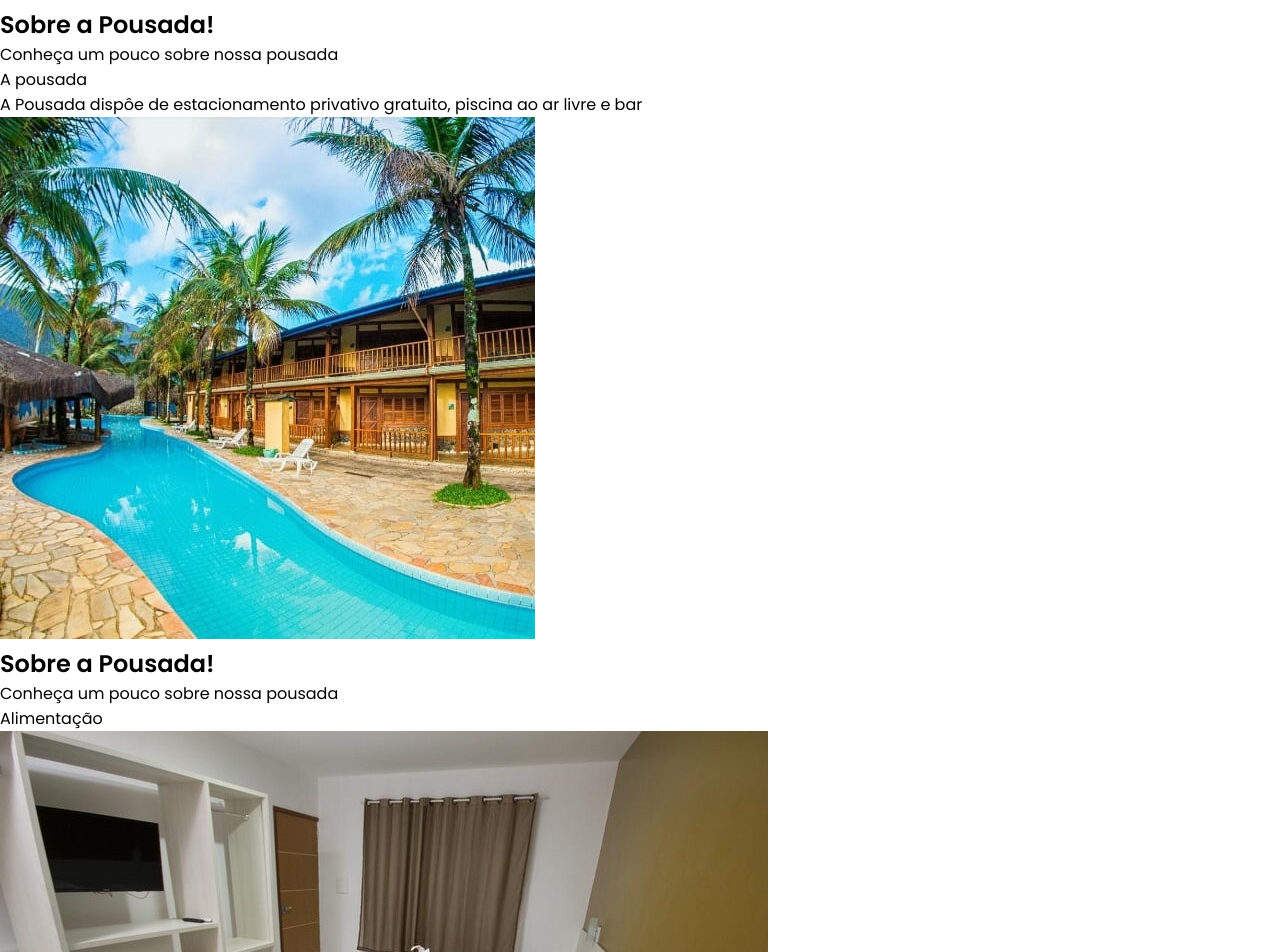
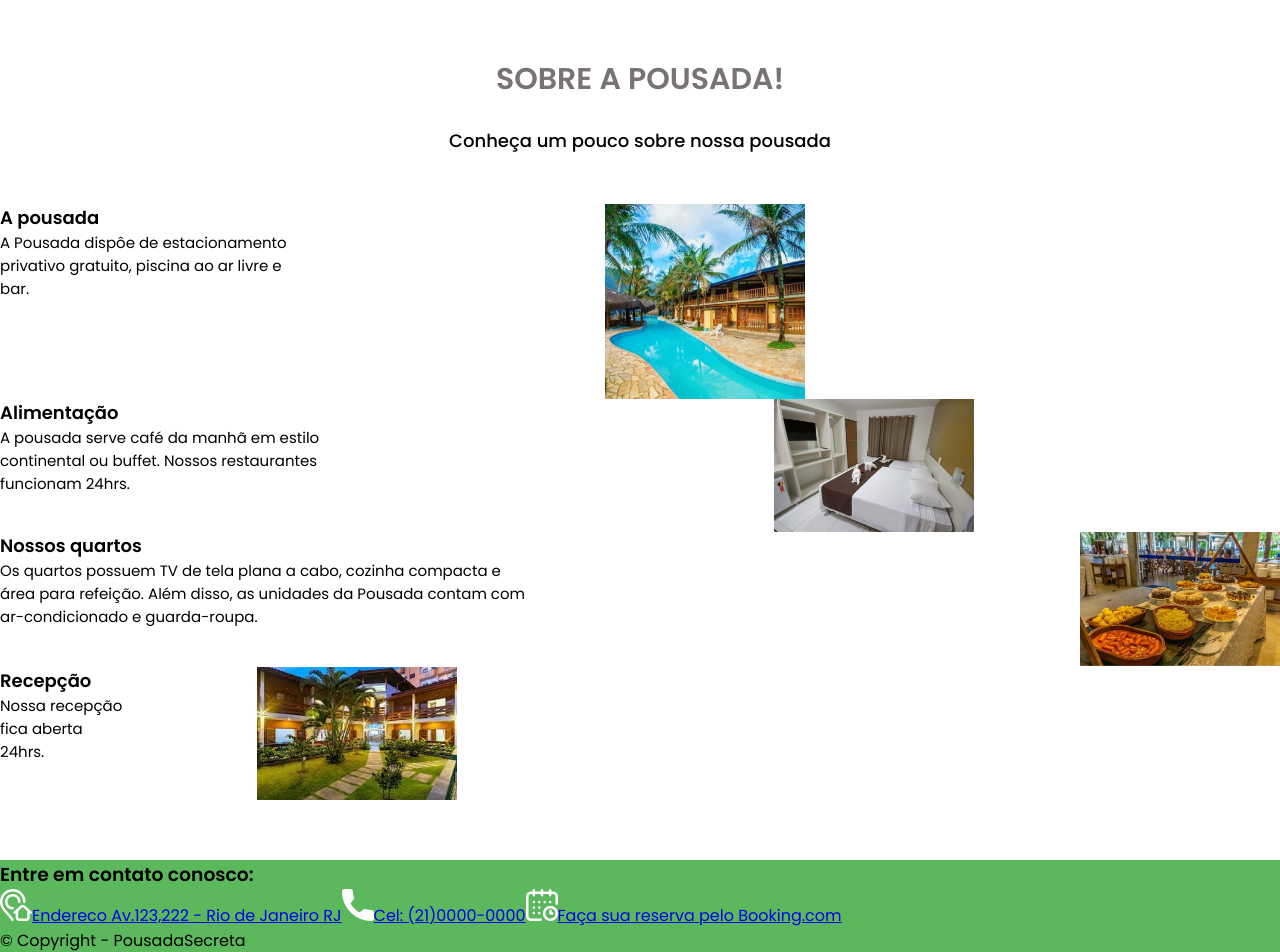
Before and after one commit to Douglaslima93/pousada-secreta, a React (Vite) app: page / in a window 1280 px wide. Shown: the part 1500-2452 px from the top of the page. Built offline with nearby package versions, Linux system fonts and the light colour scheme.

Commit message:
Conteudo sobre

```diff
--- a/src/componentes/Rodape/index.jsx
+++ b/src/componentes/Rodape/index.jsx
@@ -4,7 +4,21 @@ import './style.css'
 export default function Rodape() {
     return(
         <footer>
-            Contato
+            <div className="contato">
+                <h3>Entre em contato conosco:</h3>
+                <a href="#Mapa"><img src="../icones/endereco.png" alt="Endereço"/>Endereco Av.123,222 - Rio de Janeiro RJ</a>
+
+                <a href="+552100000000"><img src="../icones/telefone.png" alt="Telefone"/>Cel: (21)0000-0000</a>
+
+                <a href="https://www.booking.com/index.pt-br.html?label=gen173nr-
+                1BCAEoggI46AdIM1gEaCCIAQGYAS24ARfIAQzYAQHoAQGIAgGoAgO4AuGTxqUGwAIB0gIkN2Q3ZWMxZDAtZTc3MS00MGY4LWExOT
+                ktZWM2YWE0MjZkOTY32AIF4AIB&sid=da8a2b4f81970fd5d6e507e135a40d98&keep_landing=1&sb_price_type=total&">
+                <img src="../icones/calendario.png" alt="Calendario"/>Faça sua reserva pelo Booking.com</a>
+            </div>
+
+            <div className="patente">
+                <span>&copy; Copyright - PousadaSecreta</span>
+            </div>
         </footer>
     )
 }
--- a/src/componentes/Rodape/style.css
+++ b/src/componentes/Rodape/style.css
@@ -0,0 +1,3 @@
+footer{
+    background-color: #5cb85c;
+}
--- a/src/componentes/paginas/Home/index.jsx
+++ b/src/componentes/paginas/Home/index.jsx
@@ -41,29 +41,37 @@ const Home = () => {
                 </div>
                 </section>
 
+                <section className="sobre-pousada">
+                <div className="sobre-texto">
+                <h2>Sobre a Pousada!</h2>
+                <p>Conheça um pouco sobre nossa pousada</p>
+                </div>
+
                 <Sobre
                 titulo= "A pousada"
-                sobre= "A Pousada dispôe de estacionamento privativo gratuito, piscina ao ar livre e bar"
+                sobre= "A Pousada dispôe de estacionamento privativo gratuito, piscina ao ar livre e bar."
                 img={imgPousada}
                 />
 
                 <Sobre
                 titulo="Alimentação"
-                sobre=""
+                sobre="A pousada serve café da manhã em estilo continental ou buffet. Nossos restaurantes funcionam 24hrs."
                 img={imgAlimentacao}
                 />
 
                 <Sobre
-                titulo=""
-                sobre=""
+                titulo="Nossos quartos"
+                sobre="Os quartos possuem TV de tela plana a cabo, cozinha compacta e área para refeição. Além disso,
+                as unidades da Pousada contam com ar-condicionado e guarda-roupa."
                 img={imgQuartos}
                 />
 
                 <Sobre
-                titulo=""
-                sobre=""
+                titulo="Recepção"
+                sobre="Nossa recepção fica aberta 24hrs."
                 img={imgRecepcao}
                 />
+                </section>
 
             </main>
         </EstruturaPagina>
--- a/src/componentes/paginas/Home/style.css
+++ b/src/componentes/paginas/Home/style.css
@@ -16,7 +16,7 @@ main{
     padding: 30px 0;
 }
 
-.texto-bem-vindo h2{
+.texto-bem-vindo h2, .sobre-texto h2{
     font-size: 30px;
     color: #797373;
     text-transform: uppercase;
@@ -24,7 +24,7 @@ main{
     padding-bottom: 20px;
 }
 
-.texto-bem-vindo p{
+.texto-bem-vindo p, .sobre-texto p{
     font-weight: 500;
     font-size: 18px;
     margin-top: 5px;
--- a/src/componentes/paginas/Sobre/index.jsx
+++ b/src/componentes/paginas/Sobre/index.jsx
@@ -4,17 +4,14 @@ import './style.css'
 
 export default function Sobre(props) {
     return(
-        <section>
-            <div>
-                <h2>Sobre a Pousada!</h2>
-                <p>Conheça um pouco sobre nossa pousada</p>
+        <section className="container-sobre-a-pousada">
+            <div className="sobre-a-pousada">
+                <strong>{props.titulo}</strong>
+                <p>{props.sobre}</p>
             </div>
 
-            <div>
-                <p>{props.titulo}</p>
-                <p>{props.sobre}</p>
-                <img src={props.img}/>
-            </div>
+            <img className="sobre-a-pousada-img" src={props.img}/>
+
         </section>
     )
 }
--- a/src/componentes/paginas/Sobre/style.css
+++ b/src/componentes/paginas/Sobre/style.css
@@ -0,0 +1,28 @@
+.sobre-texto{
+    display: flex;
+    flex-direction: column;
+    align-items: center;
+    padding: 50px 0;
+}
+
+.container-sobre-a-pousada{
+    display: flex;
+    flex-direction: row;
+}
+
+.sobre-a-pousada{
+
+}
+
+.sobre-a-pousada strong{
+    font-size: 18px;
+}
+
+.sobre-a-pousada p{
+    font-size: 15px;
+    width: 50%;
+}
+
+.sobre-a-pousada-img{
+    width: 200px;
+}
```
